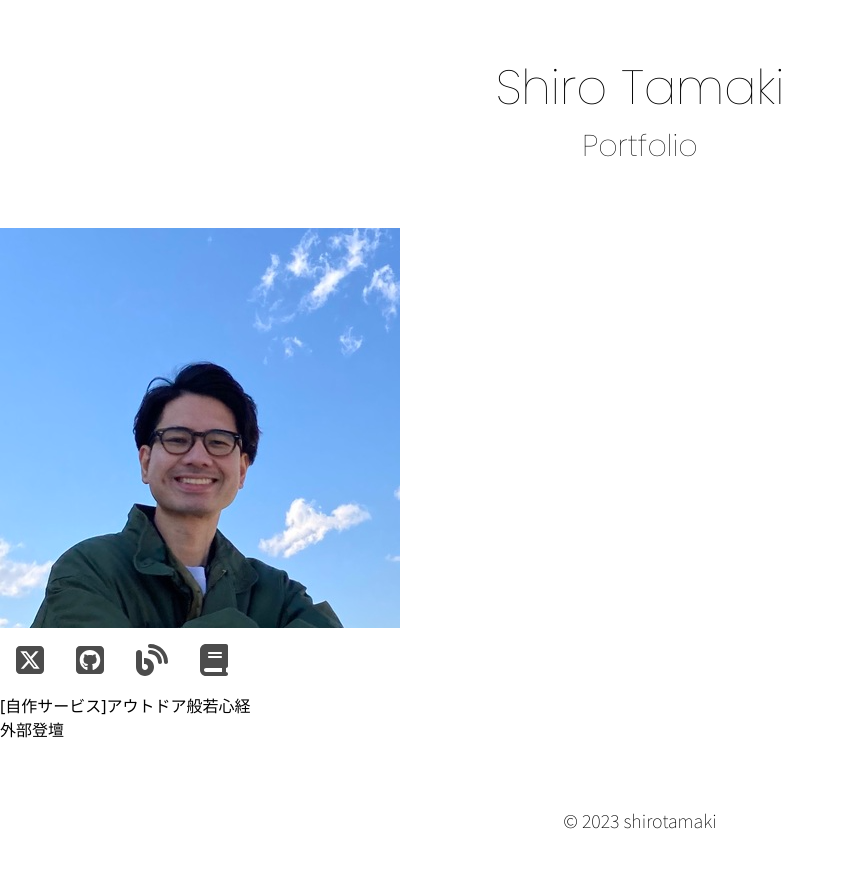
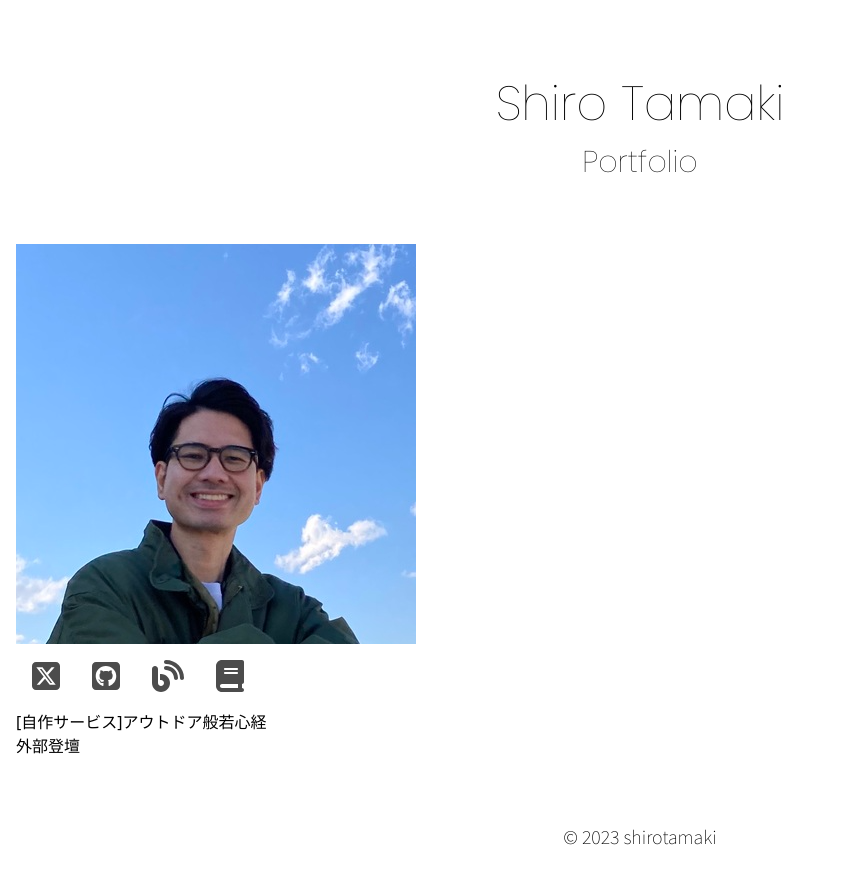
Before and after one commit to shirotamaki/shirotamaki-portfolio, a Nuxt app: page / in a window 1280 px wide. Shown: the top 884 px of the page, without its empty margins (0-844 px from the left). Built offline with nearby package versions, Linux system fonts and the light colour scheme.

Commit message:
padding を追加

```diff
--- a/layouts/default.vue
+++ b/layouts/default.vue
@@ -1,5 +1,5 @@
 <template>
-  <div class="flex flex-col min-h-screen">
+  <div class="flex flex-col min-h-screen p-4">
     <Header />
     <main class="flex-grow">
       <slot />
```
